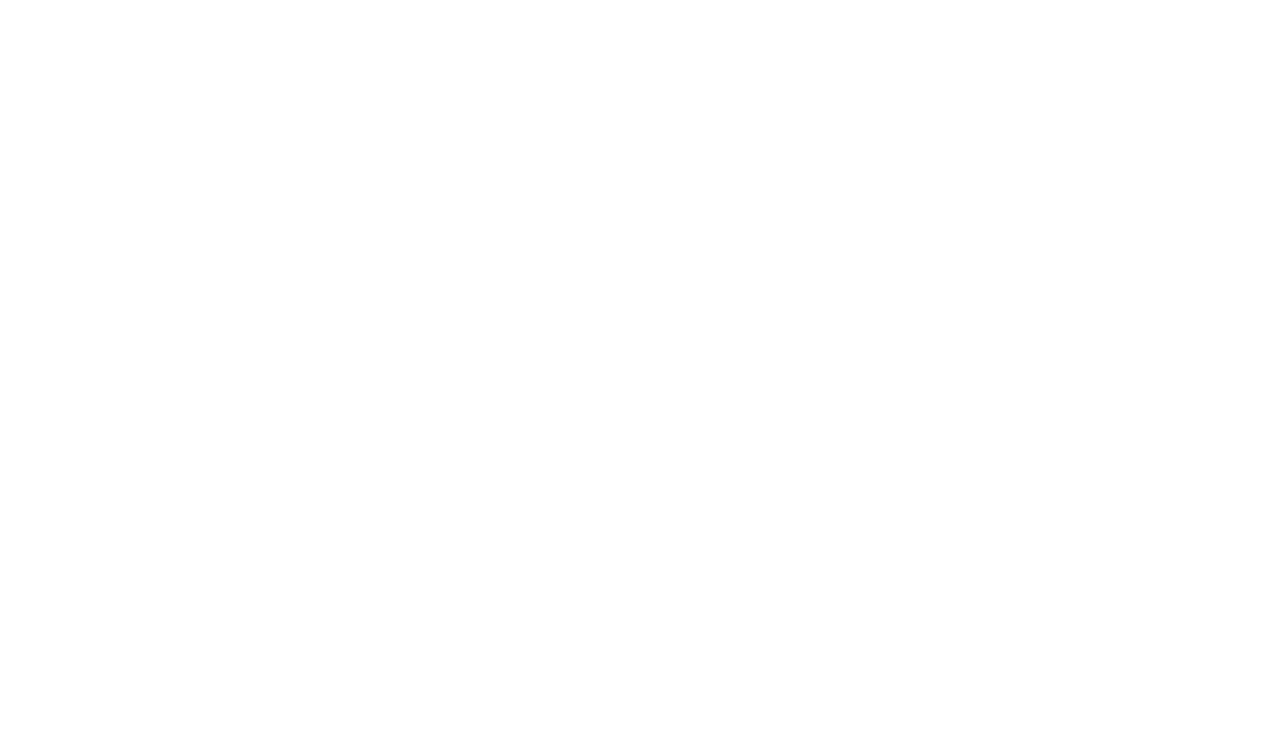
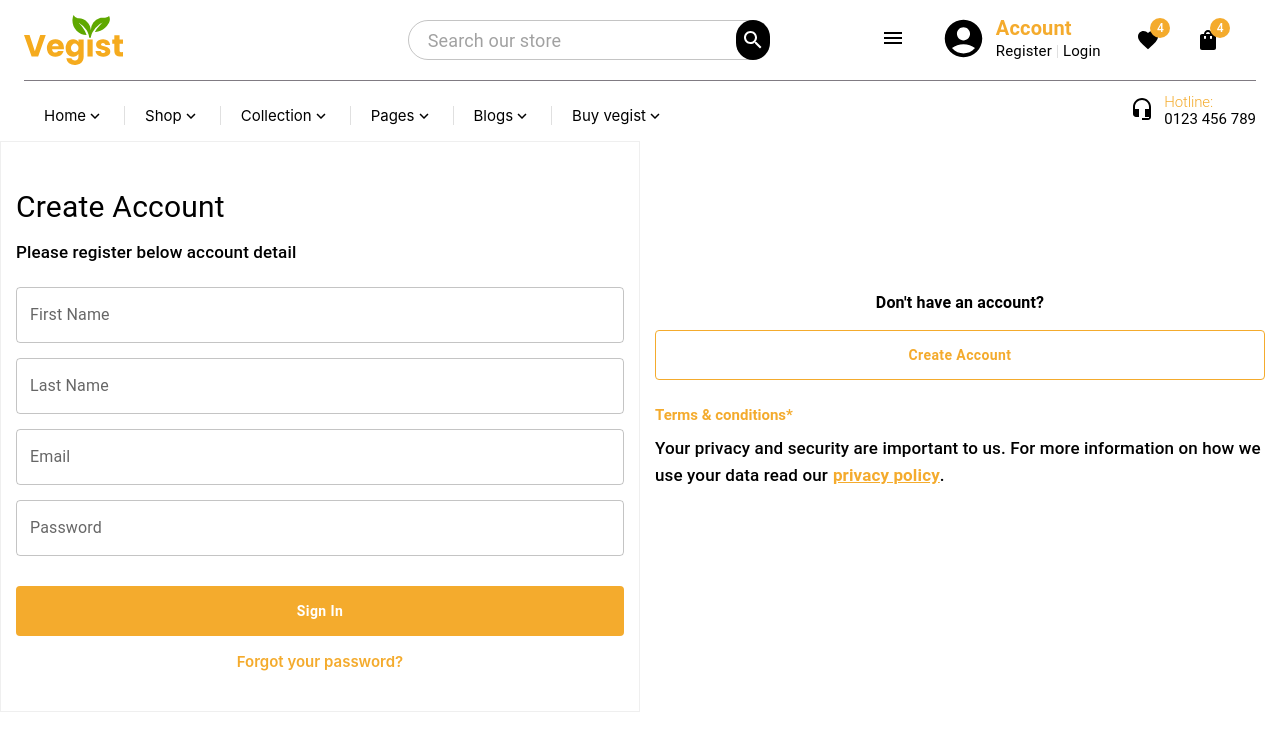
Before and after one commit to WNandini/Online-Groceries-Reactjs, a React (Create React App) app: page /register in a window 1280 px wide. Before the commit this address had no page. Shown: the top 750 px of the page. Built offline with nearby package versions, Linux system fonts and the light colour scheme; the HTML template or start-up script is replaced by a standard one.

Commit message:
[Login and Register Component Design]

```diff
--- a/src/App.js
+++ b/src/App.js
@@ -1,12 +1,16 @@
 import React from "react";
 import { BrowserRouter, Routes, Route } from "react-router-dom";
 import Landingpage from "./component/landingPage";
+import Login from "./authentication/login";
+import Register from "./authentication/register";
 
 const App = () => {
   return(
     <BrowserRouter>
       <Routes>
         <Route exact path='/' element={<Landingpage/>}/>
+        <Route exact path='/login' element={<Login/>}/>
+        <Route exact path='/register' element={<Register/>}/>
         {/* https://vegina-store.myshopify.com/ */}
       </Routes>
     </BrowserRouter>
--- /dev/null
+++ b/src/authentication/auth.css
@@ -0,0 +1,128 @@
+/* Login Form And Sign Up Form Start */
+.formHead h4{
+    font-size: 30px;
+    line-height: 50px;
+}
+.formHead h6{
+    font-size: 17px;
+    line-height: 40px;
+}
+.formBox{
+    margin: 10% 5% 10% 35%;
+    border: 1px solid #eeee;
+    padding: 40px 15px 40px 15px;
+}
+.darkBtn button{
+    margin: 15px 0px 15px 0px;
+    width: 100%;
+    height: 50px;
+    background-color: #f4ab2d;
+    text-transform: capitalize;
+    box-shadow: none;
+    font-weight: 600;
+}
+.darkBtn button:hover{
+    border: 2px solid #f4ab2d;
+    background-color: #fff;
+    color: #f4ab2d;
+    font-weight: 600;
+}
+.textField{
+    margin: 15px 0 15px 0;
+}
+.textField div{
+    width: 100%;
+}
+.forgotPasText{
+    text-align: center;
+}
+.forgotPasText a{
+    text-decoration: none;
+    color: #f4ab2d;
+    font-size: 15px;
+    font-weight: 600;
+}
+.lightBtn button{
+    margin: 15px 0px 15px 0px;
+    width: 100%;
+    height: 50px;
+    border: 1px solid #f4ab2d;
+    background-color: #fff;
+    color: #f4ab2d;
+    box-shadow: none;
+    text-transform: capitalize;
+    font-weight: 600;
+}
+.lightBtn button:hover{
+    border: 2px solid #f4ab2d;
+    background-color: #fff;
+    color: #f4ab2d;
+    font-weight: 600;
+}
+.createAccountBtnSide{
+    margin: 10% 35% 10% 0%;
+    padding: 100px 15px 100px 15px;
+}
+.doNotHaveAccount p{
+    text-align: center;
+    font-weight: 600;
+}
+.termsCondition h5{
+    font-size: 15px;
+    line-height: 40px;
+    font-weight: 600;
+    color: #f4ab2d;
+}
+.termsCondition h6{
+    font-size: 17px;
+}
+.termsCondition h6 a{
+    color: #f4ab2d;
+    font-weight: 600;
+    padding-left: 5px;
+}
+.loginSide{
+    margin: 20% 35% 10% 0%;
+    padding: 100px 15px 100px 15px;
+}
+/* For Mobile Device Start*/
+@media only screen and (min-width: 320px) and (max-width: 768px) {
+    .formBox{
+        margin: 0;
+        border: 1px solid #eeee;
+        padding: 10px;
+    }
+    .createAccountBtnSide{
+        margin: 0;
+        padding: 10px
+    }
+    .loginSide{
+        margin: 0;
+        padding: 100px 15px 100px 15px;
+    }
+}
+/* For Mobile Device End*/
+
+/* For Tablet Start*/
+@media only screen and (min-width: 601px) and (max-width: 1280px) {
+    .formBox {
+        margin: 0% 0% 0% 0%;
+        border: 1px solid #eeee;
+        padding: 40px 15px 40px 15px;
+    }
+    .createAccountBtnSide{
+        margin: 0% 0% 0% 0%;
+        padding: 100px 15px 100px 15px;
+    }
+    .loginSide{
+        margin: 0;
+        padding: 150px 15px 150px 15px;
+    }
+}
+/* For Tables End*/
+
+/* Login Form And Sign Up Form End */
+
+/* Sign Up Form Start */
+
+/* Sign Up Form End */
--- /dev/null
+++ b/src/authentication/login.js
@@ -0,0 +1,71 @@
+import React from 'react';
+import Header from "../comman/header";
+import Dropdown from "../comman/dropdown";
+import { Grid, Box, Typography, TextField, Button} from '@mui/material';
+import { Link } from 'react-router-dom';
+import "./auth.css";
+
+const Login = () => {
+    return(
+        <>
+        <Header/>
+        <Dropdown/>
+        <Grid container>
+            <Grid item lg={6} xs={12} sm={6}>
+                <Box
+                    component="form"
+                    className="formBox"
+                    noValidate
+                    autoComplete="off"
+                >
+                    <Box className="formHead">
+                        <Typography variant="h4">Login</Typography>
+                        <Typography variant="h6">Please login below account detail</Typography>
+                    </Box>
+                    <Box className="textField">
+                        <TextField
+                        id="outlined-multiline-flexible"
+                        label="Email"
+                        multiline
+                        maxRows={5}
+                        />
+                    </Box>
+                    <Box className="textField">
+                        <TextField
+                        id="outlined-password-input"
+                        label="Password"
+                        type="password"
+                        autoComplete="current-password"
+                        />
+                    </Box>
+                    <Box className='darkBtn'>
+                        <Button variant="contained">Sign In</Button>
+                    </Box>
+                    <Box className="forgotPasText">
+                        <Link>Forgot your password?</Link>
+                    </Box>
+                </Box>
+            </Grid>
+            <Grid item lg={6} xs={12} sm={6}>
+                <Box className="createAccountBtnSide">
+                    <Box className="doNotHaveAccount">
+                        <Typography>Don't have an account?</Typography>
+                    </Box>
+                    <Box className='lightBtn'>
+                        <Button variant="contained">Create account</Button>
+                    </Box>
+                    <Box className="termsCondition">
+                        <Typography variant='h5'>Terms & conditions*</Typography>
+                        <Typography variant='h6'>
+                            Your privacy and security are important to us.
+                            For more information on how we use your data read our
+                            <Link to="/">privacy policy</Link>.</Typography>
+                    </Box>
+                </Box>
+            </Grid>
+        </Grid>
+        </>
+    )
+}
+
+export default Login;
--- /dev/null
+++ b/src/authentication/register.js
@@ -0,0 +1,88 @@
+import React from 'react';
+import Header from "../comman/header";
+import Dropdown from "../comman/dropdown";
+import { Grid, Box, Typography, TextField, Button} from '@mui/material';
+import { Link } from 'react-router-dom';
+import "./auth.css";
+
+const Register = () => {
+   return(
+      <>
+      <Header/>
+      <Dropdown/>
+      <Grid container>
+          <Grid item lg={6} xs={12} sm={6}>
+              <Box
+                  component="form"
+                  className="formBox"
+                  noValidate
+                  autoComplete="off"
+              >
+                  <Box className="formHead">
+                      <Typography variant="h4">Create Account</Typography>
+                      <Typography variant="h6">Please register below account detail</Typography>
+                  </Box>
+                  <Box className="textField">
+                      <TextField
+                      id="outlined-multiline-flexible"
+                      label="First Name"
+                      type="text"
+                      multiline
+                      maxRows={5}
+                      />
+                  </Box>
+                  <Box className="textField">
+                      <TextField
+                      id="outlined-password-input"
+                      label="Last Name"
+                      type="text"
+                      autoComplete="current-password"
+                      />
+                  </Box>
+                  <Box className="textField">
+                      <TextField
+                      id="outlined-password-input"
+                      label="Email"
+                      type="email"
+                      autoComplete="current-password"
+                      />
+                  </Box>
+                  <Box className="textField">
+                      <TextField
+                      id="outlined-password-input"
+                      label="Password"
+                      type="password"
+                      autoComplete="current-password"
+                      />
+                  </Box>
+                  <Box className='darkBtn'>
+                      <Button variant="contained">Sign In</Button>
+                  </Box>
+                  <Box className="forgotPasText">
+                      <Link>Forgot your password?</Link>
+                  </Box>
+              </Box>
+          </Grid>
+          <Grid item lg={6} xs={12} sm={6}>
+              <Box className="loginSide">
+                  <Box className="doNotHaveAccount">
+                      <Typography>Don't have an account?</Typography>
+                  </Box>
+                  <Box className='lightBtn'>
+                      <Button variant="contained">Create account</Button>
+                  </Box>
+                  <Box className="termsCondition">
+                      <Typography variant='h5'>Terms & conditions*</Typography>
+                      <Typography variant='h6'>
+                          Your privacy and security are important to us.
+                          For more information on how we use your data read our
+                          <Link to="/">privacy policy</Link>.</Typography>
+                  </Box>
+              </Box>
+          </Grid>
+      </Grid>
+      </>
+   )
+}
+
+export default Register;
--- a/src/comman/dropdown.css
+++ b/src/comman/dropdown.css
@@ -67,7 +67,7 @@
     width: 95%;
     box-shadow: 1px 6px 30px 1px #c5c5c4;
     padding: 10px;
-    z-index: 1;
+    z-index: 2;
     background-color: #fff;
 }
 .menu-bar ul li:hover .shop-1 div{
--- a/src/comman/header.css
+++ b/src/comman/header.css
@@ -52,6 +52,10 @@
 .registerText p{
     font-size: 15px;
 }
+.registerText p a{
+    color: #000;
+    text-decoration: none;
+}
 .accountText h4{
     font-size: 20px;
     font-weight: 600;
--- a/src/comman/header.js
+++ b/src/comman/header.js
@@ -11,6 +11,7 @@
 import AccountCircleIcon from '@mui/icons-material/AccountCircle';
 import Divider from '@mui/material/Divider';
 import MenuIcon from '@mui/icons-material/Menu';
+import {Link} from 'react-router-dom';
 import './header.css';
 
 const Header = () => {
@@ -46,9 +47,9 @@
                             <Box className="accountText">
                                 <Typography variant="h4">Account</Typography>
                                 <Box className="registerText">
-                                    <Typography>Register</Typography>
+                                    <Typography><Link to="/register">Register</Link></Typography>
                                     <Divider orientation="vertical" flexItem style={{margin: '5px'}}/>
-                                    <Typography>Login</Typography>
+                                    <Typography><Link to="/login">Login</Link></Typography>
                                 </Box>
                             </Box>
                         </Box>
--- a/src/component/landingPage.js
+++ b/src/component/landingPage.js
@@ -116,6 +116,12 @@
                     <Typography variant="h3">Shop By Category</Typography>
                 </Box>
                 <Box className="imageContainerCarousal">
+                    {objectCollection.CarousalImages.map((id,item) => {
+                        <Box key={id} className="imageContainer">
+                        <img src={item.images} alt='cat5'/>
+                        <Box className="blackLayer"/>
+                    </Box>
+                    })}
                     <Box className="imageContainer">
                         <img src='assets/images/cat5.jpg' alt='cat5'/>
                         <Box className="blackLayer"/>
--- a/src/objectCollection.js
+++ b/src/objectCollection.js
@@ -17,6 +17,41 @@
     }
 ];
 
+const CarousalImages = [
+  {
+    id: 1,
+    images: "assets/images/cat1.jpg"
+  },
+  {
+    id: 2,
+    images: "assets/images/cat2.jpg"
+  },
+  {
+    id: 3,
+    images: "assets/images/cat3.jpg"
+  },
+  {
+    id: 4,
+    images: "assets/images/cat4.jpg"
+  },
+  {
+    id: 5,
+    images: "assets/images/cat5.jpg"
+  },
+  {
+    id: 6,
+    images: "assets/images/cat6.jpg"
+  },
+  {
+    id: 7,
+    images: "assets/images/cat7.jpg"
+  },
+  {
+    id: 8,
+    images: "assets/images/cat8.jpg"
+  }
+]
 export default{
-  SliderImages
+  SliderImages,
+  CarousalImages
 }
```
